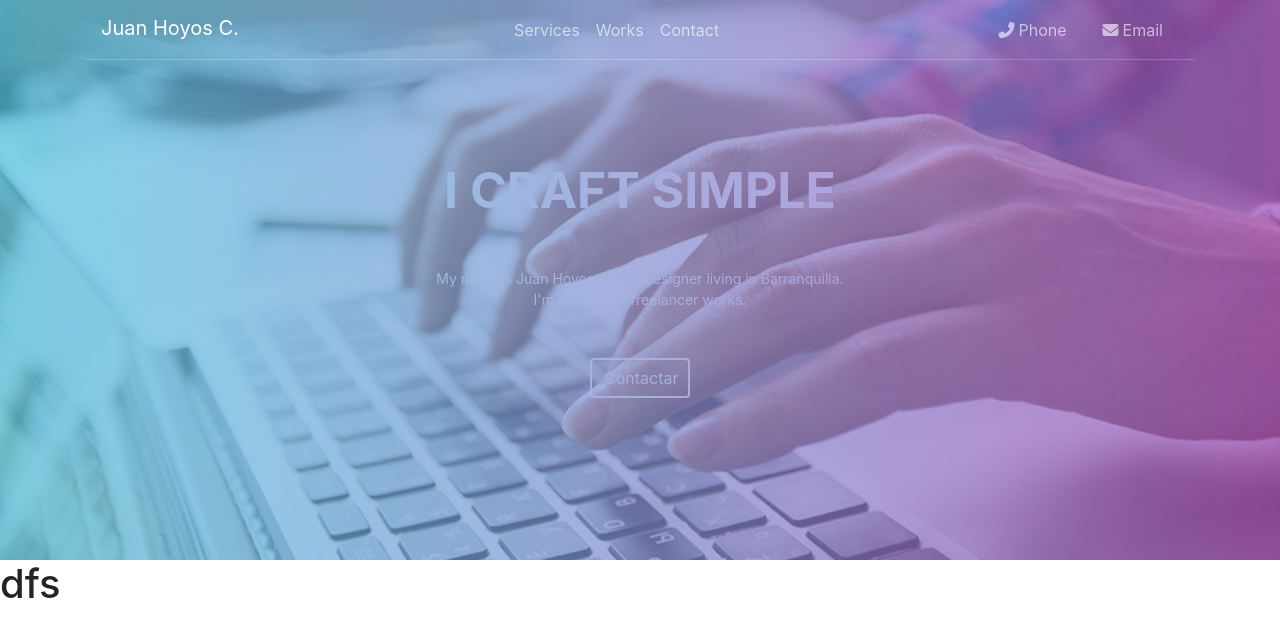
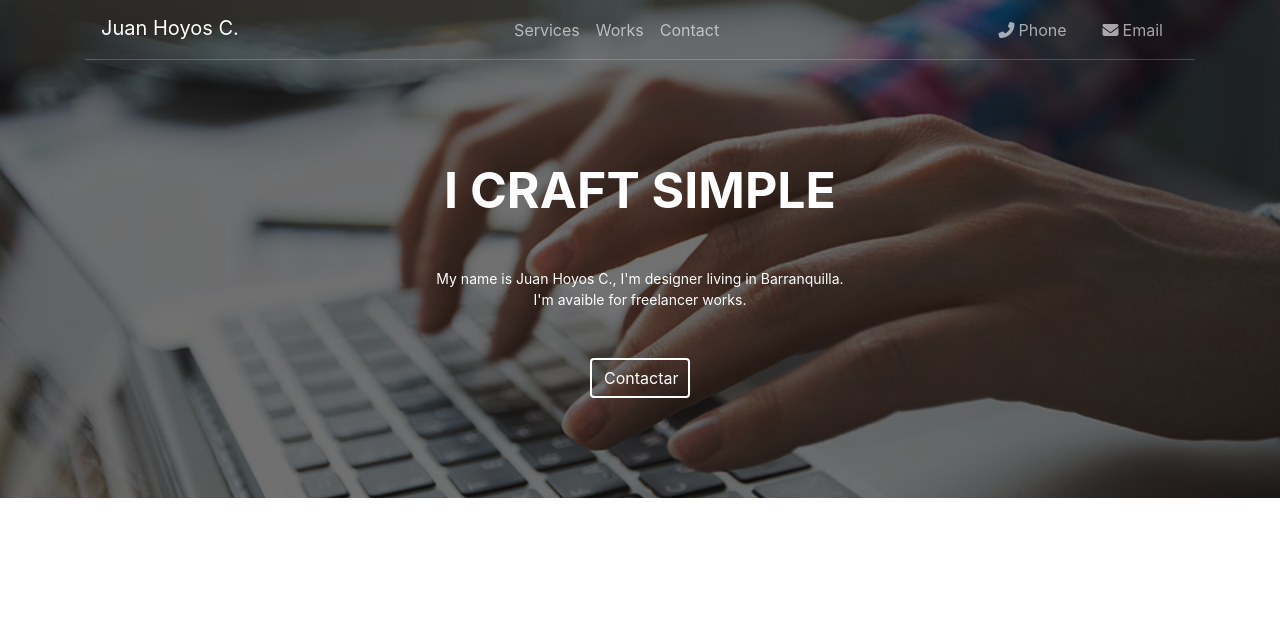
Before and after one commit to JuanHoyosC/portafolio, an Angular app: page / in a window 1280 px wide. Shown: the top 636 px of the page. Built offline with nearby package versions, Linux system fonts and the light colour scheme.

Commit message:
Banner terminado

```diff
--- a/src/app/components/app/app.component.html
+++ b/src/app/components/app/app.component.html
@@ -1,2 +1 @@
 <app-banner></app-banner>
-<h1>dfs</h1>
--- a/src/app/components/banner/banner.component.scss
+++ b/src/app/components/banner/banner.component.scss
@@ -1,23 +1,13 @@
 .main {
-    min-height: 70vh;
     background-image: url("../../imagenes/img-banner.jpg");
     background-repeat: no-repeat;
     background-size: cover;
     background-position: center;
     background-attachment: fixed;
+    background-color: rgb(50, 50, 50);
+    background-blend-mode: soft-light;
 }
 
-.main:before {
-    content: "";
-    width: 100%;
-    min-height: 70vh;
-    position: absolute;
-    top: 0;
-    left: 0;
-    background: linear-gradient(90deg,#52c4df, #ad55c1);
-    opacity: 0.7;
-    z-index: 0;
-}
 
 .title-initial{
    color:white;
```
